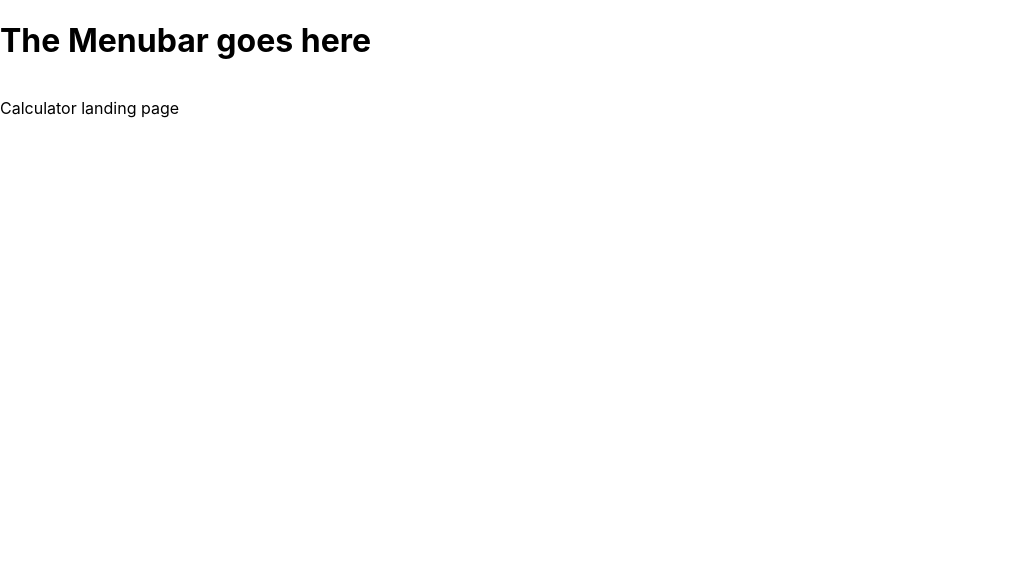
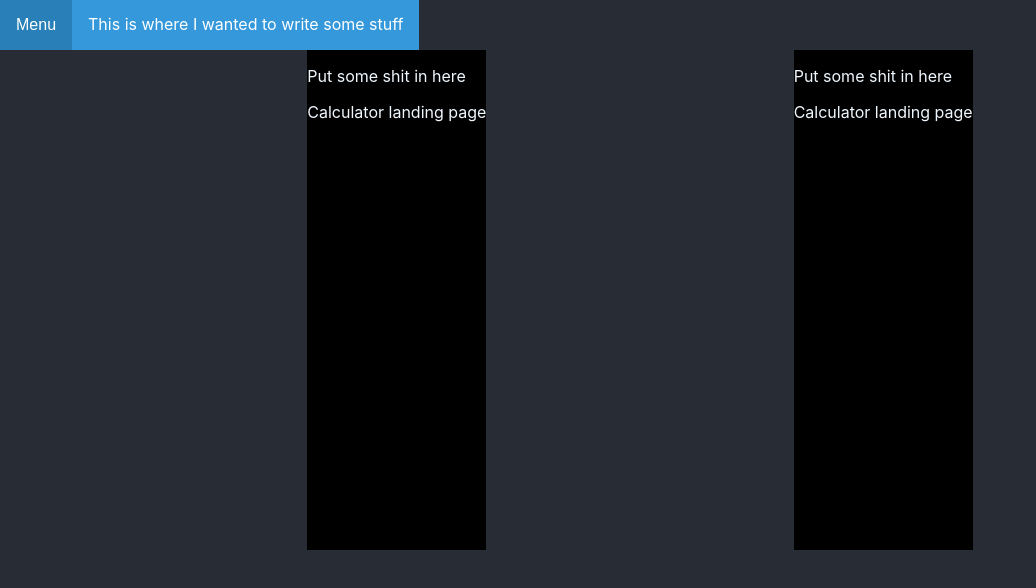
Before and after one commit to Jackgoers96/Meal-Service-Suite, a React (Create React App) app: page /MealCalc in a window 1280 px wide. Shown: the top 588 px of the page, without its empty margins (0-1036 px from the left). Built offline with nearby package versions, Linux system fonts and the light colour scheme.

Commit message:
Making some changes to revive the project for practice

```diff
--- /dev/null
+++ b/src/components/MenuBar/MenuBShow.js
@@ -0,0 +1,19 @@
+function myFunction() {
+    document.getElementById("myDropdown").classList.toggle("show");
+}
+
+// Close the dropdown menu if the user clicks outside of it
+window.onclick = function (event) {
+    if (!event.target.matches('.dropbtn')) {
+        var dropdowns = document.getElementsByClassName("dropdown-content");
+        var i;
+        for (i = 0; i < dropdowns.length; i++) {
+            var openDropdown = dropdowns[i];
+            if (openDropdown.classList.contains('show')) {
+                openDropdown.classList.remove('show');
+            }
+        }
+    }
+};
+
+export default myFunction
--- a/src/components/MenuBar/MenuBar.css
+++ b/src/components/MenuBar/MenuBar.css
@@ -1,3 +1,65 @@
-.menubar {
-  display: inline-block;
+#box {
+  display: inline;
+  background-color: #3498db;
+  color: white;
+  padding: 16px;
+  font-size: 16px;
+  border: none;
+  max-width: 100vw;
+  min-width: 100%;
+  height: inherit;
 }
+.headerClass {
+  max-width: 100vw;
+  min-width: 100%;
+  position: relative;
+}
+.dropbtn {
+  display: inline;
+  background-color: #3498db;
+  color: white;
+  padding: 16px;
+  font-size: 16px;
+  border: none;
+  cursor: pointer;
+}
+
+/* Dropdown button on hover & focus */
+.dropbtn:hover,
+.dropbtn:focus {
+  background-color: #2980b9;
+}
+
+/* The container <div> - needed to position the dropdown content */
+.dropdown {
+  position: relative;
+  display: inline;
+}
+
+/* Dropdown Content (Hidden by Default) */
+.dropdown-content {
+  display: none;
+  position: absolute;
+  background-color: #46959b;
+  min-width: 160px;
+  box-shadow: 0px 8px 16px 0px rgba(0, 0, 0, 0.2);
+  z-index: 1;
+}
+
+/* Links inside the dropdown */
+.dropdown-content a {
+  color: black;
+  padding: 12px 16px;
+  text-decoration: none;
+  display: block;
+}
+
+/* Change color of dropdown links on hover */
+.dropdown-content a:hover {
+  background-color: #6ebd67;
+}
+
+/* Show the dropdown menu (use JS to add this class to the .dropdown-content container when the user clicks on the dropdown button) */
+.show {
+  display: block;
+}
--- a/src/components/MenuBar/MenuBar.js
+++ b/src/components/MenuBar/MenuBar.js
@@ -1,13 +1,24 @@
 import { BrowserRouter as Router, Routes, Route, Link, Navigate } from 'react-router-dom';
 
-
+import myFunction from './MenuBShow.js'
 import './MenuBar.css';
 
 function MenuBar() {
   return (
-    <div className='menubar'>
-        <h1>The Menubar goes here</h1>
+    <div className="headerClass">
+      <div className='dropDown'>
+        <button onClick={myFunction} className="dropbtn">Menu</button>
+        <p id="box">This is where I wanted to write some stuff</p>
+        <div id="myDropdown" className="dropdown-content">
+          <a href="#">Link 1</a>
+          <a href="#">Link 2</a>
+          <a href="#">Link 3</a>
+        </div>
+
+
+      </div>
     </div>
+
 
   );
 }
--- a/src/pages/App/App.css
+++ b/src/pages/App/App.css
@@ -36,3 +36,7 @@
     transform: rotate(360deg);
   }
 }
+body {
+  background-color: #282c34;
+  color: aliceblue;
+}
--- a/src/pages/App/App.js
+++ b/src/pages/App/App.js
@@ -9,8 +9,8 @@ function App() {
     <Router>
       <MenuBar />
       <Routes>
-        <Route path="*" element={<Navigate to="/MealCalc" replace />}/>
-        <Route exact path="/MealCalc" element={<MealCalc />}/>
+        <Route path="*" element={<Navigate to="/MealCalc" replace />} />
+        <Route exact path="/MealCalc" element={<MealCalc />} />
       </Routes>
     </Router>
 
--- a/src/pages/MealCalc/MealCalc.css
+++ b/src/pages/MealCalc/MealCalc.css
@@ -0,0 +1,15 @@
+.pageContainer {
+  display: flex;
+  align-content: center;
+  justify-content: space-evenly;
+}
+.boxLeft {
+  display: block;
+  background-color: black;
+  height: 500px;
+}
+.boxRight {
+  display: block;
+  background-color: black;
+  height: 500px;
+}
--- a/src/pages/MealCalc/MealCalc.js
+++ b/src/pages/MealCalc/MealCalc.js
@@ -4,8 +4,16 @@ import './MealCalc.css';
 
 function MealCalc() {
   return (
-    <p>Calculator landing page</p>
-
+    <div className='pageContainer'>
+      <div className="boxLeft">
+        <p>Put some shit in here</p>
+        <p>Calculator landing page</p>
+      </div>
+      <div className="boxRight">
+        <p>Put some shit in here</p>
+        <p>Calculator landing page</p>
+      </div>
+    </div >
   );
 }
 
```
Also changed, not shown: src/pages/Store/Store.css (added), src/pages/Store/Store.js (added), 2 other files (tests, documents, lock files or other folders).
